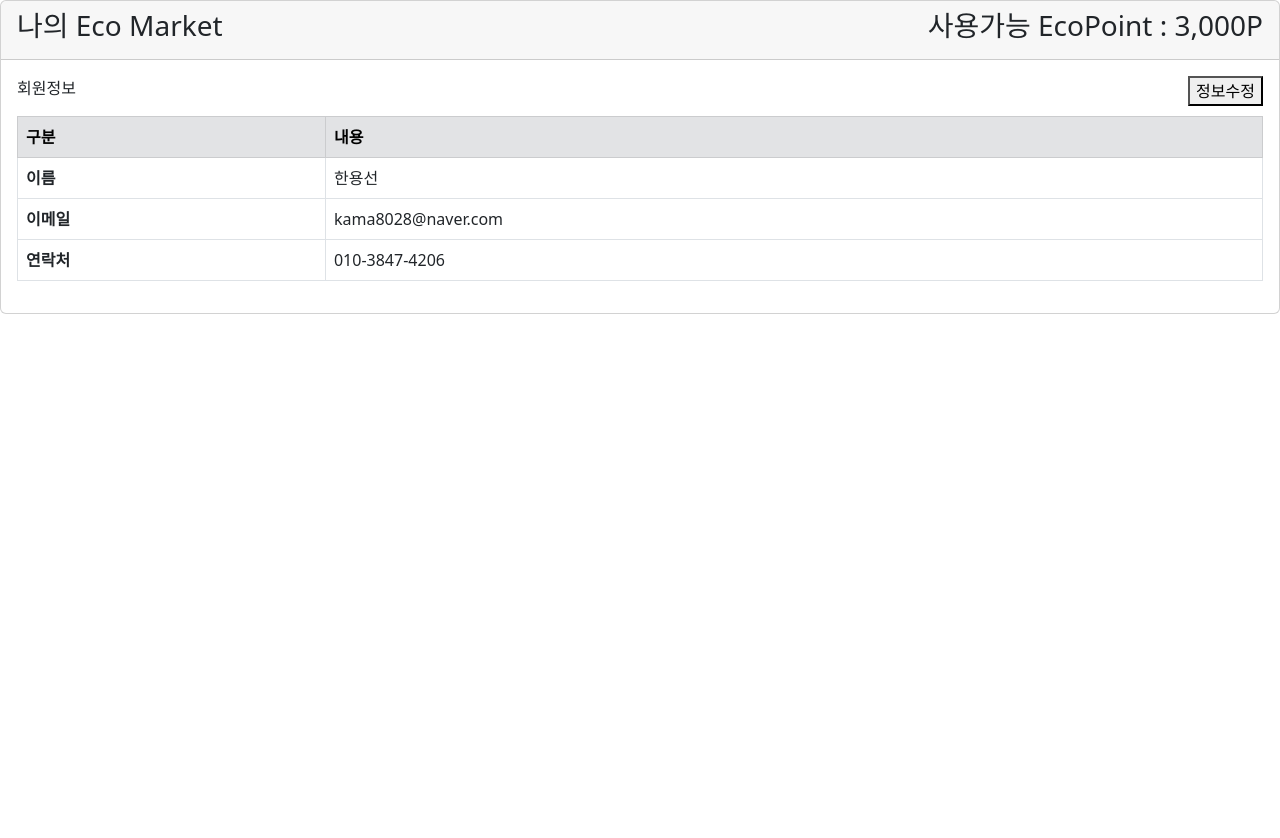
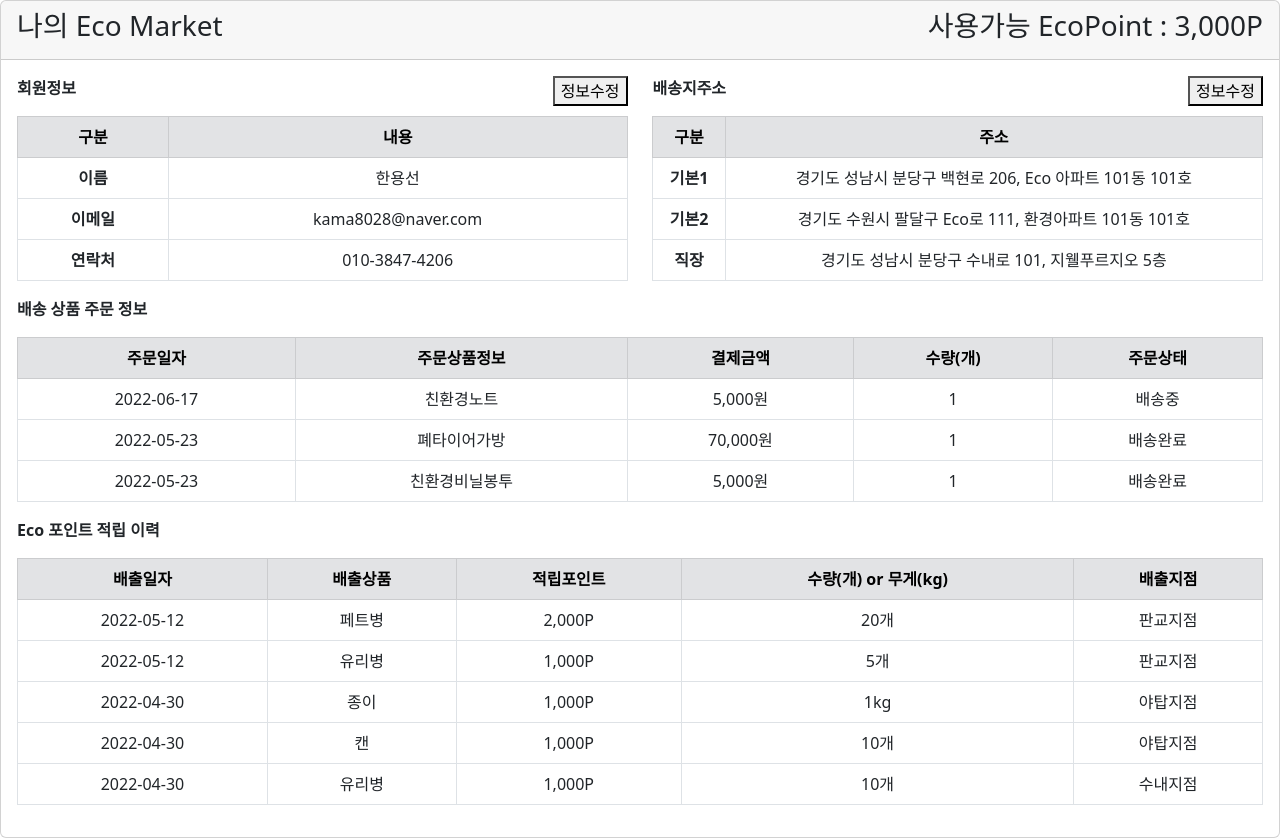
Before and after one commit to kama8028/mypageFront, a React (Vite) app: page /myPage in a window 1280 px wide. Before the commit the page ends 800 px from the top, so only its background shows below. Built offline with nearby package versions, Linux system fonts and the light colour scheme.

Commit message:
2022.08.03

```diff
--- a/src/pages/MyPage.jsx
+++ b/src/pages/MyPage.jsx
@@ -9,9 +9,9 @@ function MyPage() {
         <h3 style={{float:"right"}}>사용가능 EcoPoint : 3,000P </h3>
       </div>
       <div class="card-body">
-        <div>
-          <p style={{float:"left"}}>회원정보</p><button style={{float:"right"}}>정보수정</button>
-          <table class="table table-bordered">
+          <div style={{float:"left", width:"49%"}}>
+            <p style={{float:"left"}}><strong>회원정보</strong></p><button style={{float:"right"}}>정보수정</button>
+            <table class="table table-bordered text-center">
               <thead class="table-secondary">
                 <tr>
                   <th scope="col">구분</th>
@@ -34,7 +34,121 @@ function MyPage() {
               </tbody>
             </table>
           </div>
+          <div style={{float:"right", width:"49%"}}>
+            <p style={{float:"left"}}><strong>배송지주소</strong></p><button style={{float:"right"}}>정보수정</button>
+            <table class="table table-bordered text-center">
+              <thead class="table-secondary">
+                <tr>
+                  <th scope="col">구분</th>
+                  <th scope="col">주소</th>
+                </tr>
+              </thead>
+              <tbody>
+                <tr>
+                  <th>기본1</th>
+                  <td>경기도 성남시 분당구 백현로 206, Eco 아파트 101동 101호</td>
+                </tr>
+                <tr>
+                  <th>기본2</th>
+                  <td>경기도 수원시 팔달구 Eco로 111, 환경아파트 101동 101호</td>
+                </tr>
+                <tr>
+                  <th>직장</th>
+                  <td>경기도 성남시 분당구 수내로 101, 지웰푸르지오 5층</td>
+                </tr>
+              </tbody>
+            </table>
           </div>
+          <div>
+              <p style={{float:"left"}}><strong>배송 상품 주문 정보</strong></p>
+              <table class="table table-bordered text-center">
+              <thead class="table-secondary">
+                <tr>
+                  <th scope="col">주문일자</th>
+                  <th scope="col">주문상품정보</th>
+                  <th scope="col">결제금액</th>
+                  <th scope="col">수량(개)</th>
+                  <th scope="col">주문상태</th>
+                </tr>
+              </thead>
+              <tbody>
+                <tr>
+                  <td>2022-06-17</td>
+                  <td>친환경노트</td>
+                  <td>5,000원</td>
+                  <td>1</td>
+                  <td>배송중</td>
+                </tr>
+                <tr>
+                  <td>2022-05-23</td>
+                  <td>폐타이어가방</td>
+                  <td>70,000원</td>
+                  <td>1</td>
+                  <td>배송완료</td>
+                </tr>
+                <tr>
+                  <td>2022-05-23</td>
+                  <td>친환경비닐봉투</td>
+                  <td>5,000원</td>
+                  <td>1</td>
+                  <td>배송완료</td>
+                </tr>
+              </tbody>
+              </table>
+            </div>
+            <div>
+              <p style={{float:"left"}}><strong>Eco 포인트 적립 이력</strong></p>
+              <table class="table table-bordered text-center">
+              <thead class="table-secondary">
+                <tr>
+                  <th scope="col">배출일자</th>
+                  <th scope="col">배출상품</th>
+                  <th scope="col">적립포인트</th>
+                  <th scope="col">수량(개) or 무게(kg)</th>
+                  <th scope="col">배출지점</th>
+                </tr>
+              </thead>
+              <tbody>
+                <tr>
+                  <td>2022-05-12</td>
+                  <td>페트병</td>
+                  <td>2,000P</td>
+                  <td>20개</td>
+                  <td>판교지점</td>
+                </tr>
+                <tr>
+                  <td>2022-05-12</td>
+                  <td>유리병</td>
+                  <td>1,000P</td>
+                  <td>5개</td>
+                  <td>판교지점</td>
+                </tr>
+                <tr>
+                  <td>2022-04-30</td>
+                  <td>종이</td>
+                  <td>1,000P</td>
+                  <td>1kg</td>
+                  <td>야탑지점</td>
+                </tr>
+                <tr>
+                  <td>2022-04-30</td>
+                  <td>캔</td>
+                  <td>1,000P</td>
+                  <td>10개</td>
+                  <td>야탑지점</td>
+                </tr>
+                <tr>
+                  <td>2022-04-30</td>
+                  <td>유리병</td>
+                  <td>1,000P</td>
+                  <td>10개</td>
+                  <td>수내지점</td>
+                </tr>
+              </tbody>
+              </table>
+        </div>
+      </div>
+
     </div>
   )
 }
```
Lines whose indentation alone changed are shown as unchanged.
